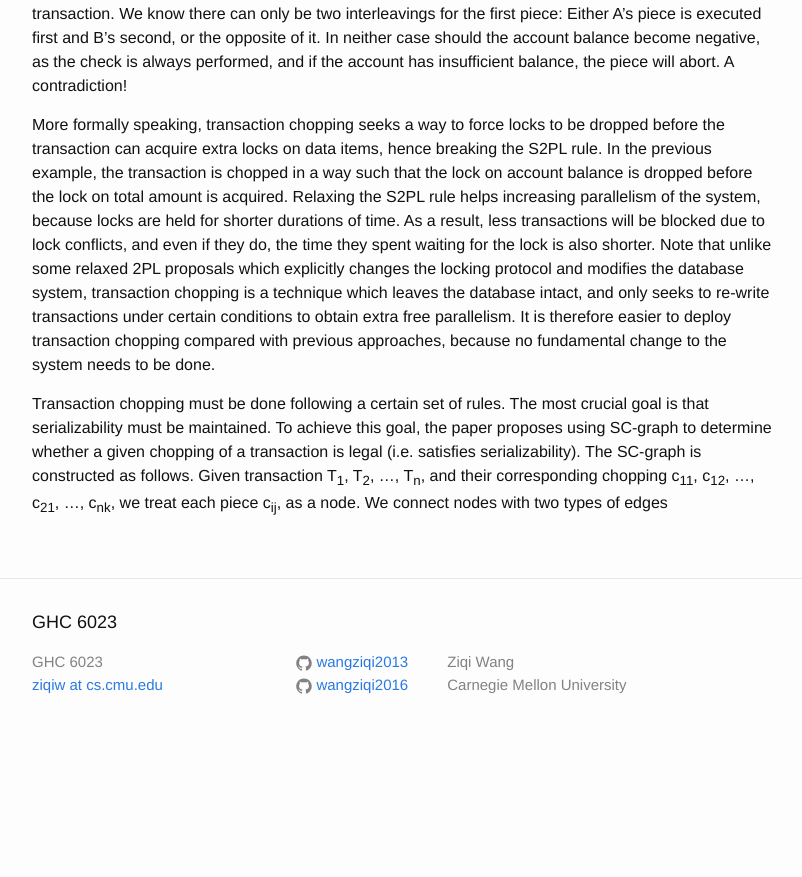
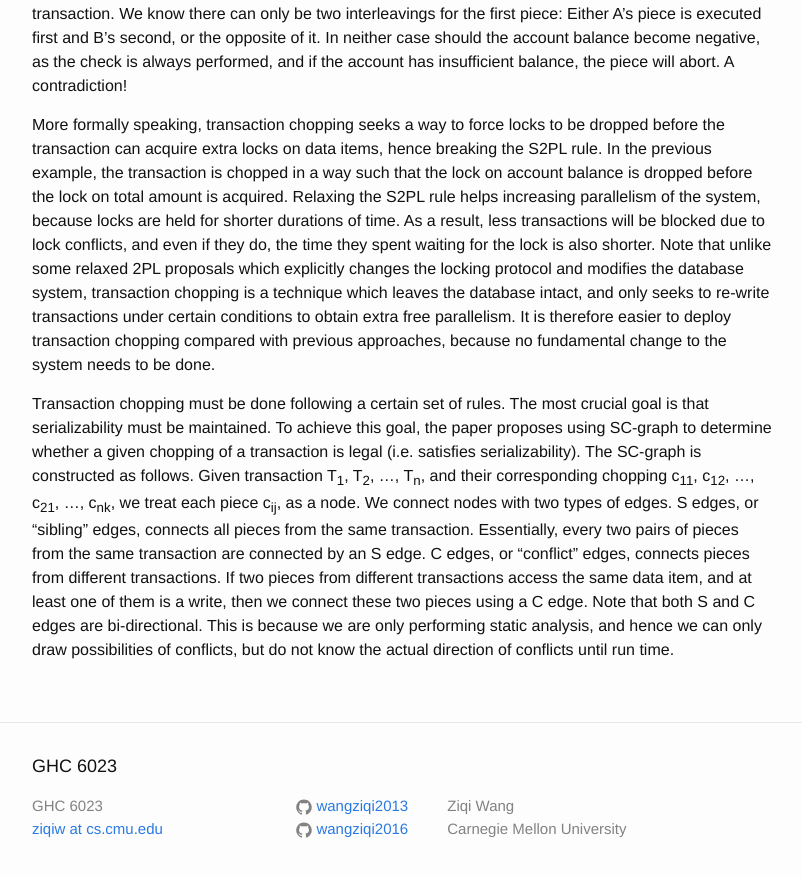
Before and after one commit to wangziqi2013/wangziqi2013.github.io, a Jekyll site: the page built from _posts/2019-01-02-Txn-Chopping.markdown, in a window 1280 px wide and 900 px high, scrolled down 1249 px. Shown: the top 877 px of the window, without its empty margins (238-1040 px from the left). Built offline with Jekyll 4.4.1, drawn with Linux system fonts in a browser that asks for light colours; before the commit the page ends 2005 px from its top, so only the background shows below that.

Commit message:
Adding S and C edge

```diff
--- a/_posts/2019-01-02-Txn-Chopping.markdown
+++ b/_posts/2019-01-02-Txn-Chopping.markdown
@@ -60,4 +60,9 @@ be maintained. To achieve this goal, the paper proposes using SC-graph to determ
 a transaction is legal (i.e. satisfies serializability). The SC-graph is constructed as follows. Given transaction
 T<sub>1</sub>, T<sub>2</sub>, ..., T<sub>n</sub>, and their corresponding chopping c<sub>11</sub>, c<sub>12</sub>, ...,
 c<sub>21</sub>, ..., c<sub>nk</sub>, we treat each piece c<sub>ij</sub>, as a node. We connect nodes with two
-types of edges
+types of edges. S edges, or "sibling" edges, connects all pieces from the same transaction. Essentially, every two
+pairs of pieces from the same transaction are connected by an S edge. C edges, or "conflict" edges, connects pieces
+from different transactions. If two pieces from different transactions access the same data item, and at least one
+of them is a write, then we connect these two pieces using a C edge.
+Note that both S and C edges are bi-directional. This is because we are only performing static analysis, and hence
+we can only draw possibilities of conflicts, but do not know the actual direction of conflicts until run time.
```
